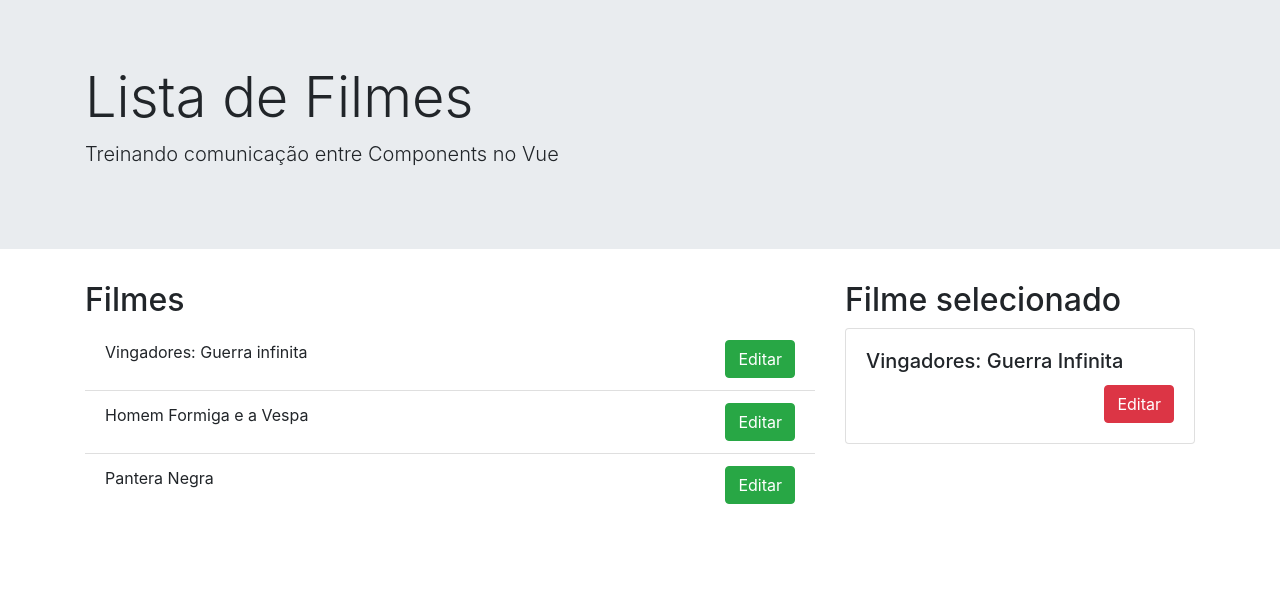
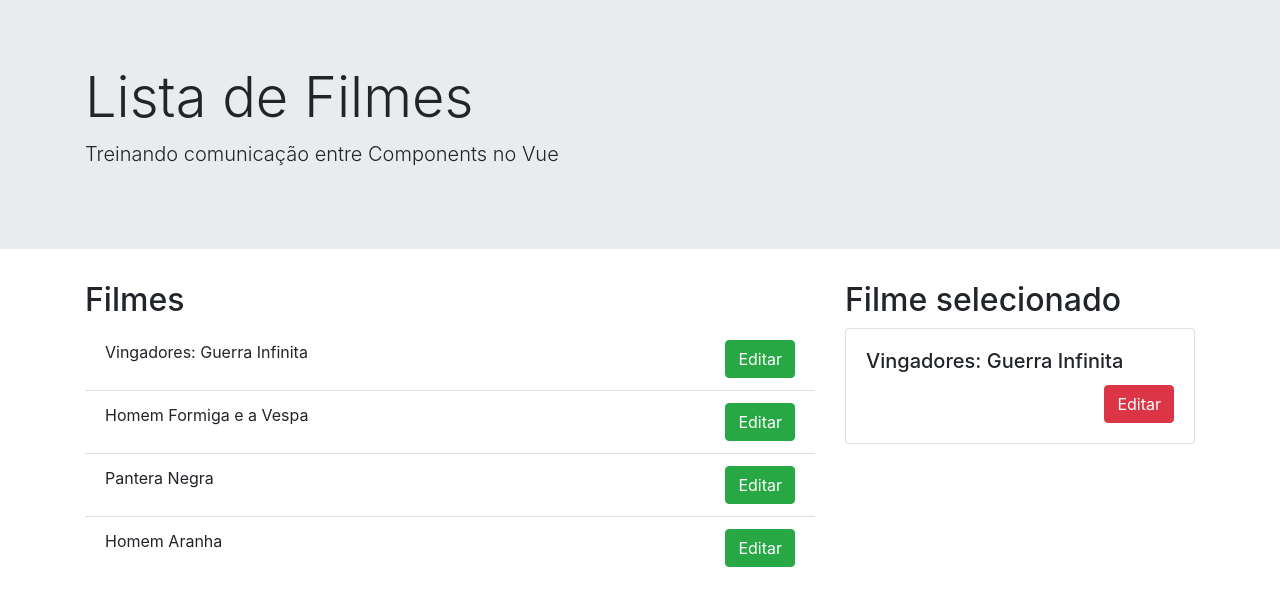
Before and after one commit to leonardo-santoz/vue-components-communication, a Vue app: page / in a window 1280 px wide. Shown: the top 606 px of the page. Built offline with nearby package versions, Linux system fonts and the light colour scheme.

Commit message:
passando dados para prop dinamicamente

```diff
--- a/src/components/FilmesLista.vue
+++ b/src/components/FilmesLista.vue
@@ -5,9 +5,7 @@
         <h2>Filmes</h2>
 
         <div class="list-group list-group-flush">
-            <FilmesListaIten filmeTitulo="Vingadores: Guerra infinita" />
-            <FilmesListaIten filmeTitulo="Homem Formiga e a Vespa" />
-            <FilmesListaIten filmeTitulo="Pantera Negra" />
+            <FilmesListaIten v-for="(filme, index) in filmes" :key="index" :filmeTitulo="filme" />
         </div>
     </div>
 
@@ -27,5 +25,15 @@ export default {
         FilmesListaIten,
         FilmesListaItenInfo,
     },
+    data() {
+        return {
+            filmes: [
+                "Vingadores: Guerra Infinita",
+                "Homem Formiga e a Vespa",
+                "Pantera Negra",
+                "Homem Aranha",
+            ],
+        };
+    },
 };
 </script>
```
